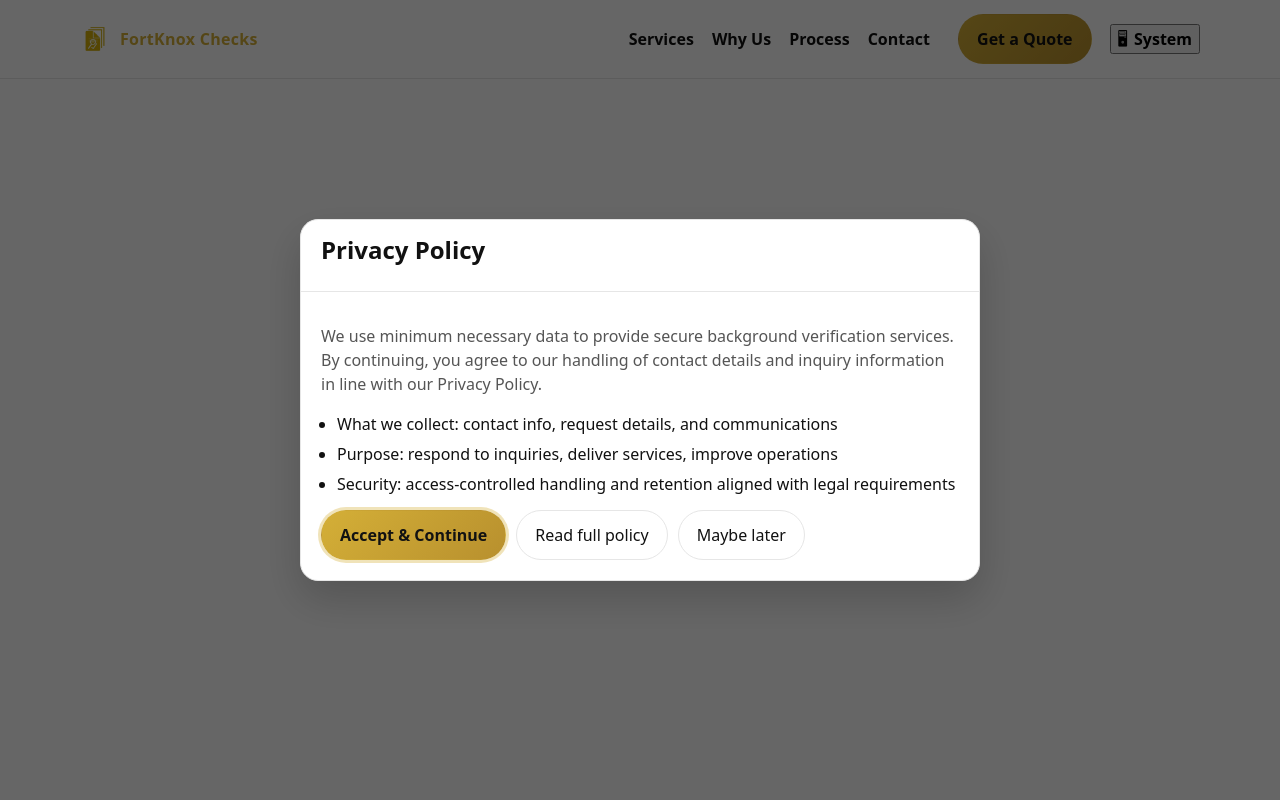
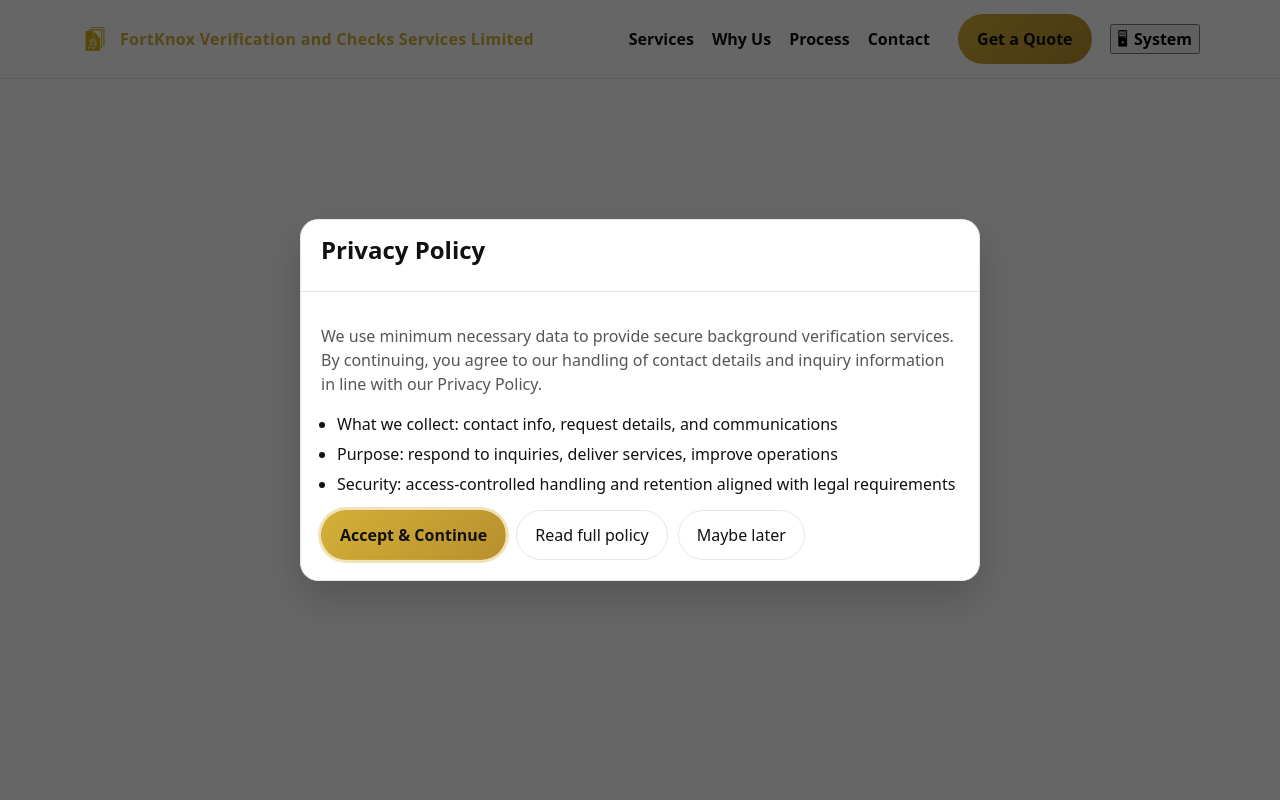
Before and after one commit to daikage/fkctest, a React (Vite) app: page / in a window 1280 px wide. Shown: the top 800 px of the page. Built offline with nearby package versions, Linux system fonts and the light colour scheme.

Commit message:
Name Updates

```diff
--- a/src/components/Footer.jsx
+++ b/src/components/Footer.jsx
@@ -16,7 +16,7 @@ export default function Footer() {
               width={28}
               height={28}
             />
-            <span>FortKnox Checks</span>
+            <span>FortKnox Verification and Checks Services Limited</span>
           </div>
           <p className="text-muted">
             Fort Knox Verification & Checks Services Limited delivers timely, high-quality background screening across Nigeria.
--- a/src/components/Navbar.jsx
+++ b/src/components/Navbar.jsx
@@ -18,7 +18,7 @@ export default function Navbar() {
             width={70}
             height={70}
           />
-          <span>FortKnox Checks</span>
+          <span>FortKnox Verification and Checks Services Limited</span>
         </Link>
 
         <nav className="nav" aria-label="Primary">
```
